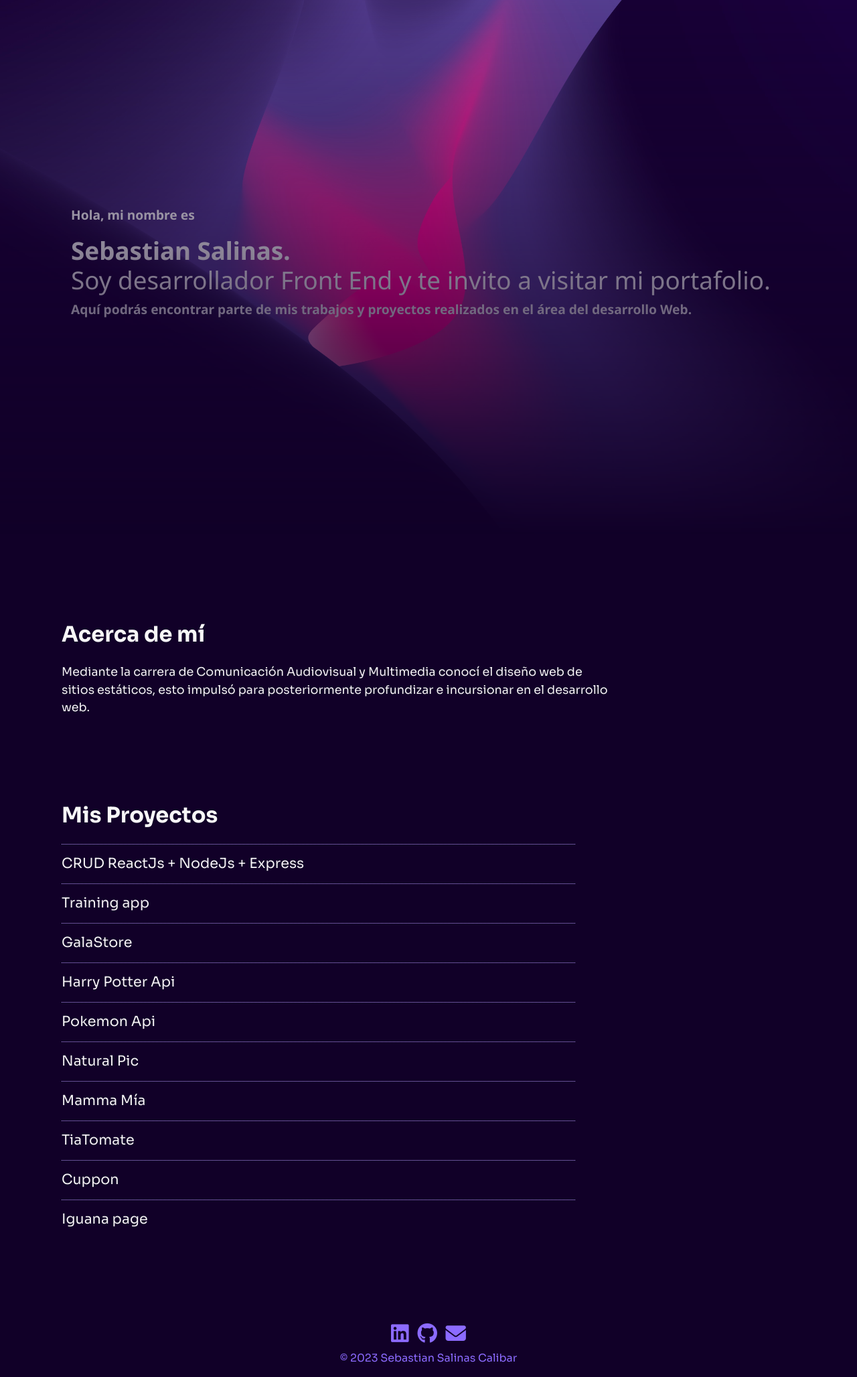
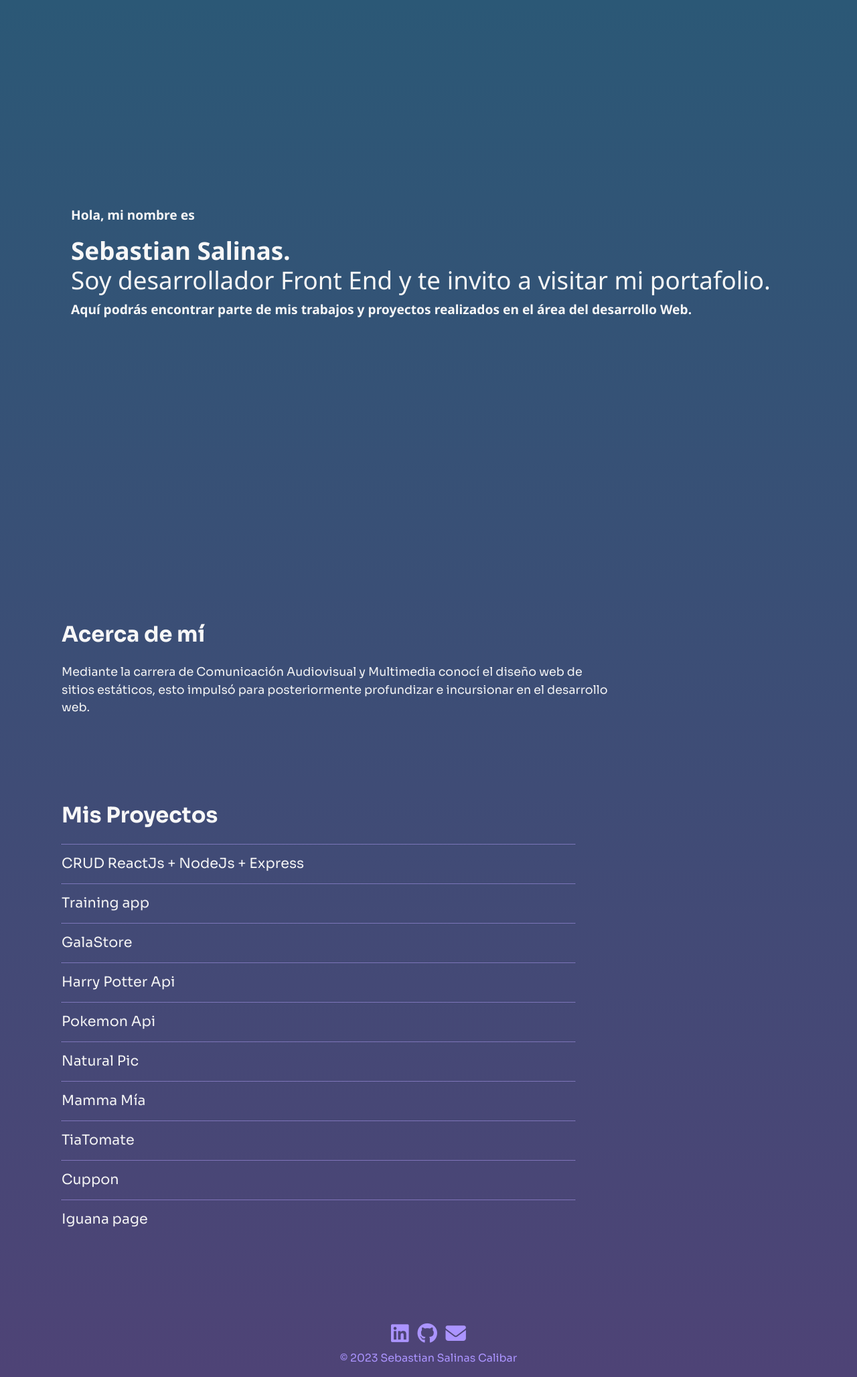
Before and after one commit to ssalinascalibar/portfolio, a React (Create React App) app: page / in a window 1280 px wide. Shown: the whole page at 67% size. Built offline with nearby package versions, Linux system fonts and the light colour scheme.

Commit message:
mod color style background and modal

```diff
--- a/src/assets/css/footer.css
+++ b/src/assets/css/footer.css
@@ -1,5 +1,5 @@
 footer{
-    color: #8c6bff;
+    color: #ab94ff;
     display: flex;
     flex-direction: column;
     align-items: flex-start;
@@ -12,7 +12,7 @@ footer > .contact{
 }
 
 footer > .contact a{
-    color: #8c6bff;
+    color: #ab94ff;
     margin: 0 0.4rem;
     font-size: 1.3em;
 }
--- a/src/assets/css/header.css
+++ b/src/assets/css/header.css
@@ -1,17 +1,18 @@
 header {
-  background-image: url(/src/assets/img/header-background.jpg);
+
+  /* background-image: url(/src/assets/img/header-background.jpg);
   background-position: center;
-  background-repeat: no-repeat;
+  background-repeat: no-repeat; */
   /* background-attachment: fixed; */
-  background-size: cover;
+  /* background-size: cover; */
   height: 100vh;
   width: 100%;
   display: flex;
   flex-direction: column;
   justify-content: center;
   align-items: center;
-  -webkit-mask-image: linear-gradient(#110028 65%, transparent);
-  mask-image: linear-gradient(#110028, transparent);
+  /* -webkit-mask-image: linear-gradient(#110028 65%, transparent);
+  mask-image: linear-gradient(#110028, transparent); */
 }
 
 .header-text{
--- a/src/assets/css/projects.css
+++ b/src/assets/css/projects.css
@@ -47,8 +47,9 @@ li:hover{
 }
 
 .modal-content{
-    background-color: #110028;
-    background-image: linear-gradient(to bottom right, #110028, rgb(53, 52, 52));
+    background: #2b5876;  /* fallback for old browsers */
+    background: -webkit-linear-gradient(to bottom, #2b5876, #4e4376);  /* Chrome 10-25, Safari 5.1-6 */
+    background: linear-gradient(to bottom, #2b5876, #4e4376); /* W3C, IE 10+/ Edge, Firefox 16+, Chrome 26+, Opera 12+, Safari 7+ */
 }
 .modal-body h2{
     text-align: right;
--- a/src/index.css
+++ b/src/index.css
@@ -22,9 +22,12 @@ code {
 body{
   /* background-color: #0a0b0f; */
   /* background-color: #09041c; */
-  background-color: #110028;
+  /* background-color: #110028; */
   color: #f7f7f7;
   font-family: 'Sora', sans-serif;
+  background: #2b5876;  /* fallback for old browsers */
+  background: -webkit-linear-gradient(to bottom, #2b5876, #4e4376);  /* Chrome 10-25, Safari 5.1-6 */
+  background: linear-gradient(to bottom, #2b5876, #4e4376); /* W3C, IE 10+/ Edge, Firefox 16+, Chrome 26+, Opera 12+, Safari 7+ */
 }
 
 section{
```
